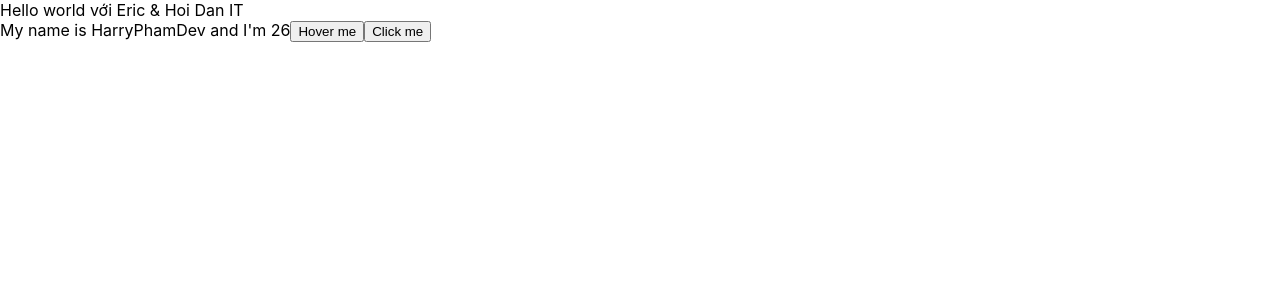
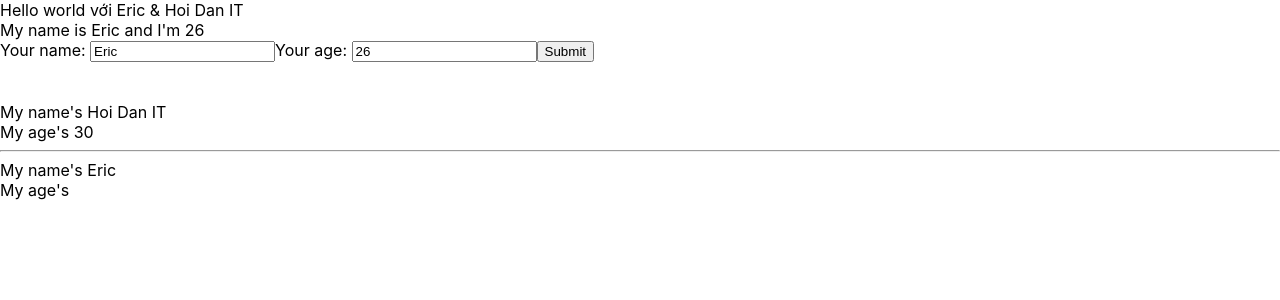
Before and after one commit to thquan0308/test-demo-react, a React (Create React App) app: page / in a window 1280 px wide. Shown: the top 300 px of the page. Built offline with nearby package versions, Linux system fonts and the light colour scheme.

Commit message:
video 23

```diff
--- /dev/null
+++ b/src/components/DisplayInfor.js
@@ -0,0 +1,19 @@
+import React from "react";
+class DisplayInfor extends React.Component {
+    render() {
+        //destructuring array/oject
+        const { age, name } = this.props;
+        console.log(this.props)
+        //props => propeties
+        return (
+            <div>
+                <div>My name's {name} </div>
+                <div>My age's {age}</div>
+
+            </div>
+
+        )
+    }
+}
+
+export default DisplayInfor
--- a/src/components/MyComponent.js
+++ b/src/components/MyComponent.js
@@ -2,43 +2,23 @@
 // function component
 
 import React from "react";
+import UserInfor from "./UserInfor";
+import DisplayInfor from "./DisplayInfor";
 
 class MyComponent extends React.Component {
 
-    state = {
-        name: `HarryPhamDev`,
-        address: `Hoi Dan IT`,
-        age: 26
-    }
-
-    handleClick(event) {
-        console.log(`>> click me my button`)
-
-        this.setState({
-            name: `Eric`,
-            age: Math.floor((Math.random() * 100) + 1),
-
-            // address: `Hoi Dan IT`,
-            // age: 26
-        })
-
-        // this.setState({
-        //     age: Math.floor((Math.random() * 100) + 1)
-        // })
-    }
-
-    handleOnMoverOver(event) {
-        console.log(event.pageX)
-    }
-
     //JSX
     render() {
+        const myInfor = [`ab`, `c`, `c`]
+
+
         return (
             <div>
-
-                My name is {this.state.name} and I'm  {this.state.age}
-                <button onMouseOver={this.handleOnMoverOver}>Hover me</button>
-                <button onClick={(event) => { this.handleClick(event) }}>Click me</button>
+                <UserInfor />
+                <br /><br />
+                <DisplayInfor name="Hoi Dan IT" age="30" />
+                <hr />
+                <DisplayInfor name="Eric" age={true} myInfor={myInfor} />
 
             </div>
         )
--- /dev/null
+++ b/src/components/UserInfor.js
@@ -0,0 +1,52 @@
+import React from "react";
+
+class UserInfor extends React.Component {
+    state = {
+        name: `Eric`,
+        address: `Hoi Dan IT`,
+        age: 26
+    }
+
+    handleOnChangeInput = (event) => {
+        this.setState({
+            name: event.target.value
+        })
+    }
+
+    handleOnChangeAge = (event) => {
+        this.setState({
+            age: event.target.value
+        })
+    }
+
+    handleOnSubmit = (event) => {
+        event.preventDefault()
+        console.log(this.state)
+    }
+
+    render() {
+        return (
+            <div>
+                My name is {this.state.name} and I'm  {this.state.age}
+                <form onSubmit={(event) => this.handleOnSubmit(event)}>
+                    <label>Your name: </label>
+                    <input
+                        value={this.state.name}
+                        type="text"
+                        onChange={(event) => this.handleOnChangeInput(event)}
+                    />
+
+                    <label>Your age: </label>
+                    <input
+                        value={this.state.age}
+                        type="text"
+                        onChange={(event) => this.handleOnChangeAge(event)}
+                    />
+                    <button>Submit</button>
+                </form>
+            </div>
+        )
+    }
+}
+
+export default UserInfor
```
